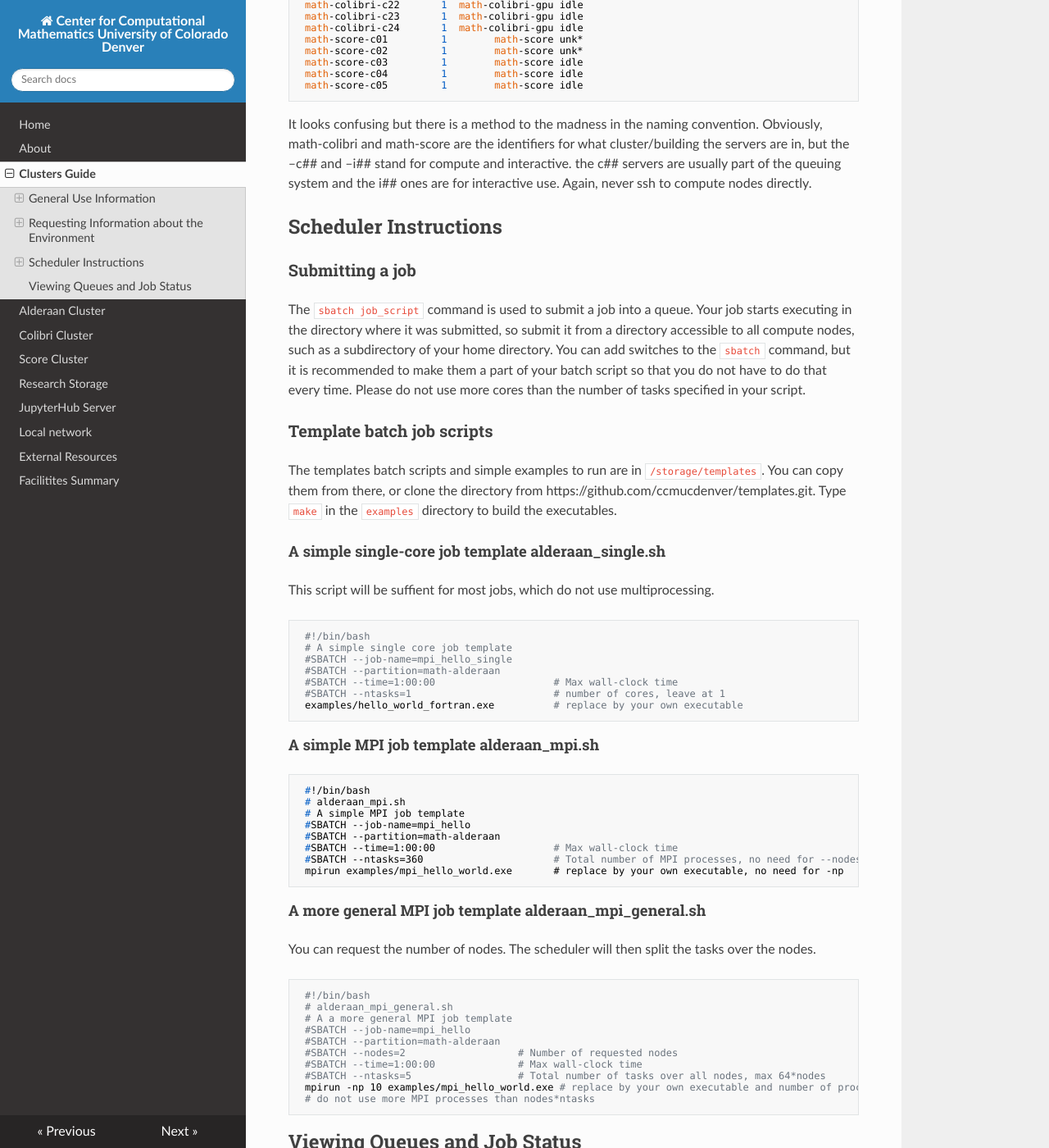
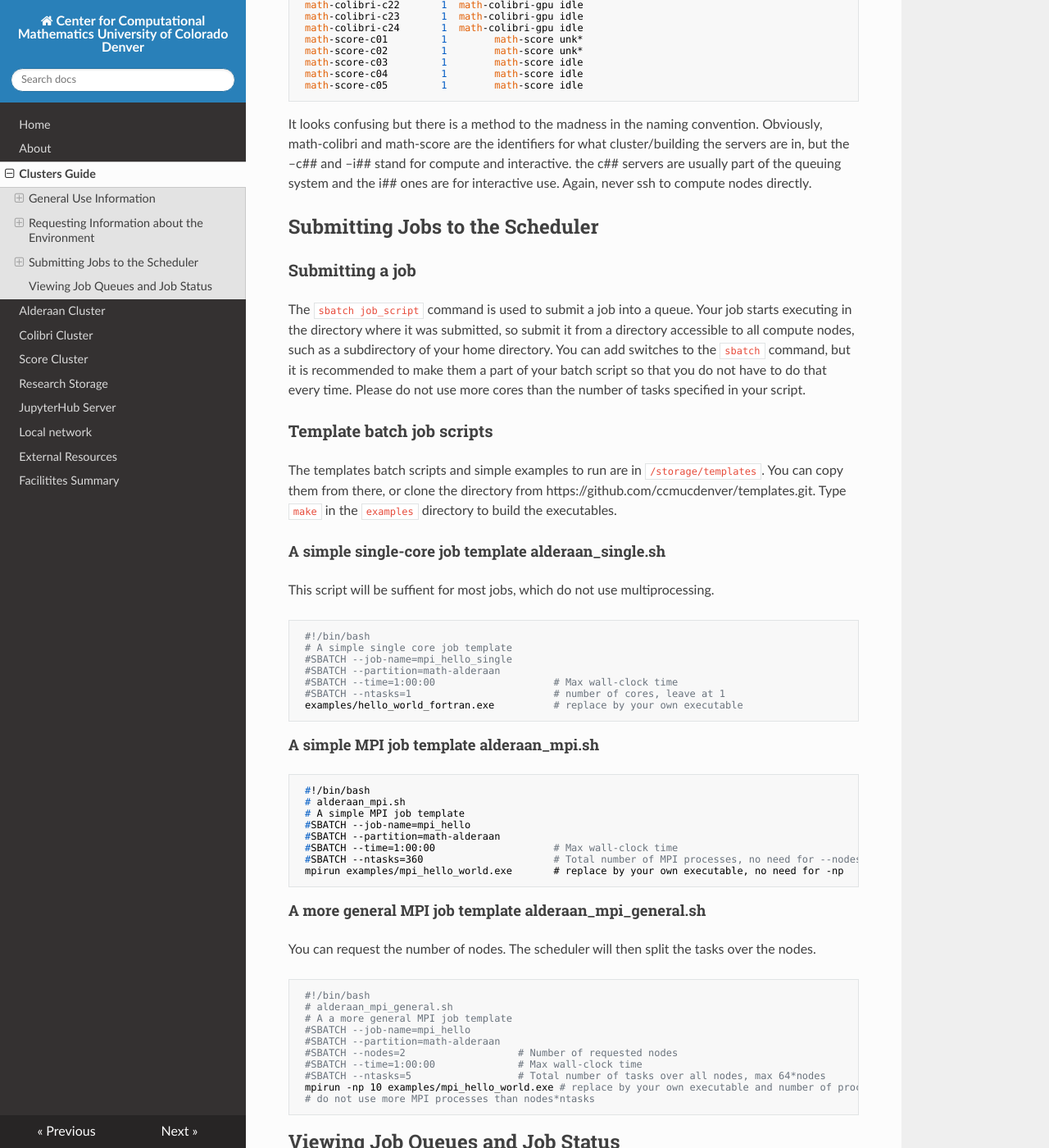
Before and after one commit to ccmucdenver/ccm-docs, an MkDocs documentation site: the page built from docs/clusters_guide.md, in a window 1280 px wide and 1400 px high, scrolled down 3455 px. Shown: the whole window at 82% size. Built offline with MkDocs 1.6.1, drawn with Linux system fonts in a browser that asks for light colours; nearby versions of some CDN libraries.

Commit message:
Update clusters_guide.md

```diff
--- a/docs/clusters_guide.md
+++ b/docs/clusters_guide.md
@@ -150,7 +150,7 @@ To see a list of all nodes, use:
 
 It looks confusing but there is a method to the madness in the naming convention. Obviously, math-colibri and math-score are the identifiers for what cluster/building the servers are in, but the –c## and –i## stand for compute and interactive. the c## servers are usually part of the queuing system and the i## ones are for interactive use. Again, never ssh to compute nodes directly.
 
-## Scheduler Instructions
+## Submitting Jobs to the Scheduler
 
 ### Submitting a job
 
@@ -198,7 +198,7 @@ You can request the number of nodes. The scheduler will then split the tasks ove
      mpirun -np 10 examples/mpi_hello_world.exe # replace by your own executable and number of processors
      # do not use more MPI processes than nodes*ntasks
 
-## Viewing Queues and Job Status
+## Viewing Job Queues and Job Status
 
 The <code>squeue</code> command is used to gather information from the scheduler. Just <code>squeue</code> will show one line for each
 job running on the system.
```
